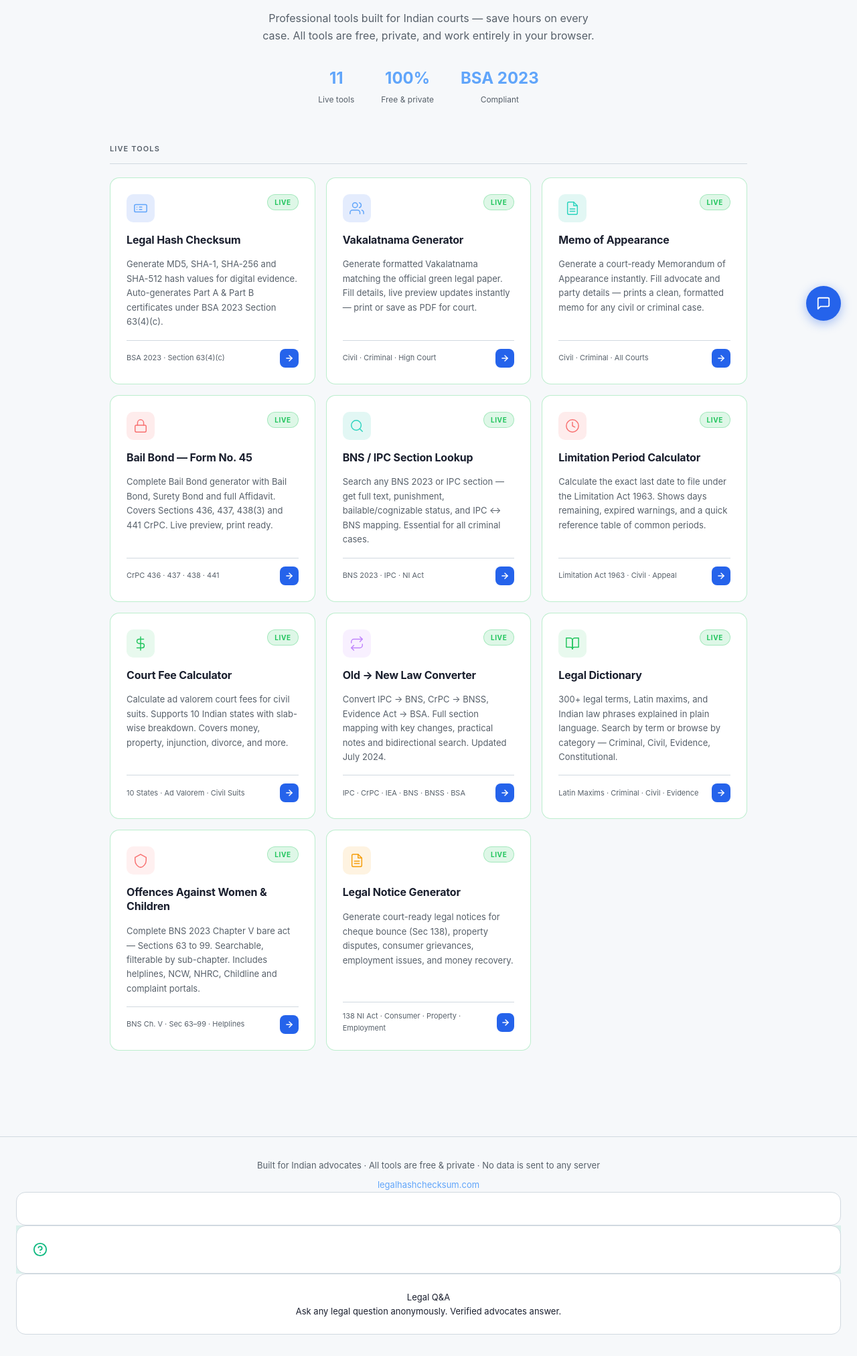
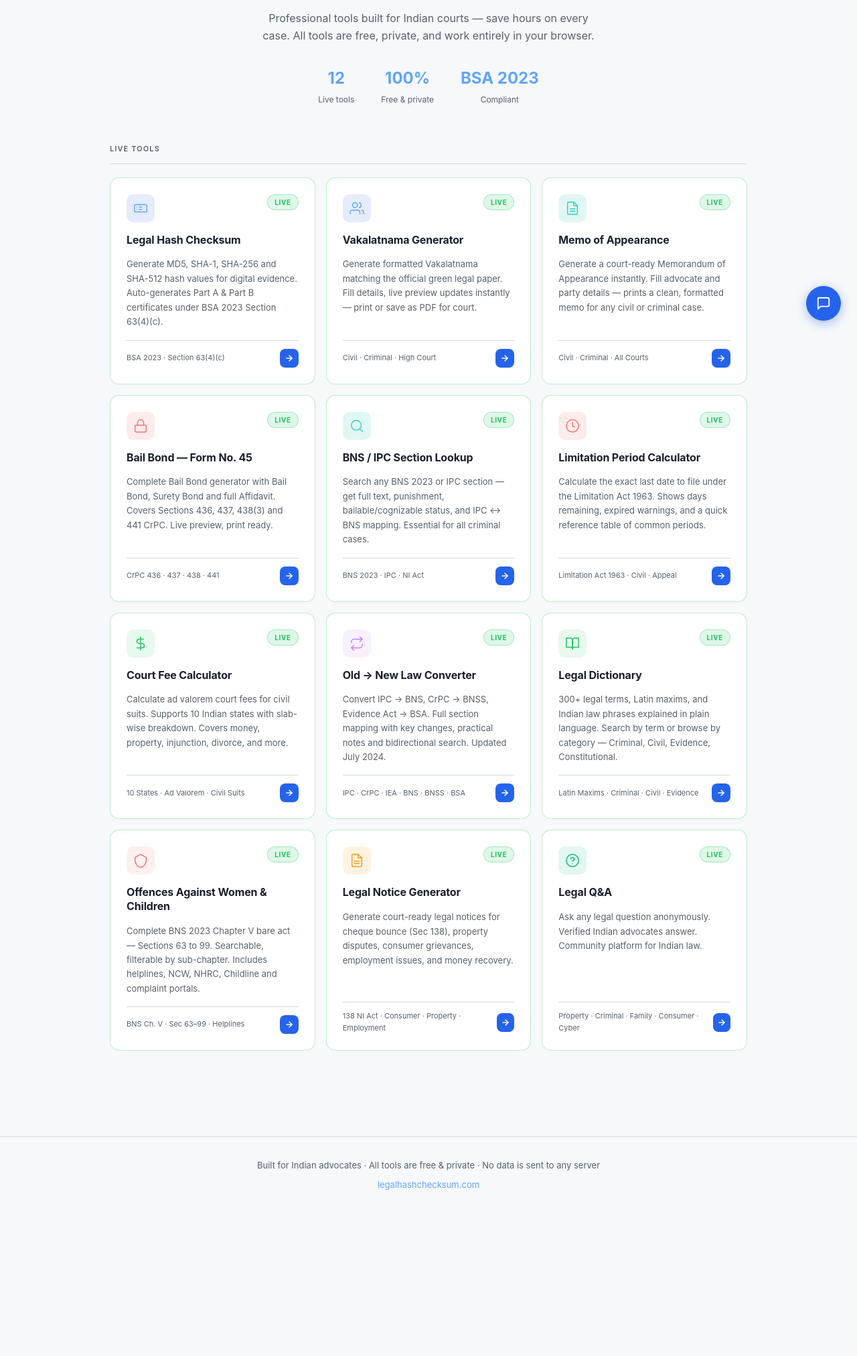
Before and after one commit to Umangmathpalumang/Legal_Hash_Checksum, a FastAPI app: page /tools in a window 1280 px wide. Shown: the part 297-2322 px from the top of the page at 67% size. After the commit the page ends 2074 px from the top, so only its background shows below. Run offline with FastAPI, Linux system fonts and the light colour scheme.

Commit message:
Fix Legal Q&A card in tools grid — proper format, removed broken footer card

```diff
--- a/templates/tools.html
+++ b/templates/tools.html
@@ -120,7 +120,7 @@ footer a{color:var(--accent-light);text-decoration:none}
   <h1>Legal Tools for<br><span>Advocates & Law Firms</span></h1>
   <p>Professional tools built for Indian courts — save hours on every case. All tools are free, private, and work entirely in your browser.</p>
   <div class="hero-stats">
-    <div class="stat"><div class="stat-num">11</div><div class="stat-label">Live tools</div></div>
+    <div class="stat"><div class="stat-num">12</div><div class="stat-label">Live tools</div></div>
     <div class="stat"><div class="stat-num">100%</div><div class="stat-label">Free & private</div></div>
     <div class="stat"><div class="stat-num">BSA 2023</div><div class="stat-label">Compliant</div></div>
   </div>
@@ -309,21 +309,28 @@ footer a{color:var(--accent-light);text-decoration:none}
       </div>
     </a>
 
+    <a href="/legal-qa" class="tool-card live">
+      <div class="card-top">
+        <div class="card-icon" style="background:rgba(16,185,129,.12)">
+          <svg viewBox="0 0 24 24" style="stroke:#10B981;fill:none;stroke-width:1.6;stroke-linecap:round;stroke-linejoin:round"><circle cx="12" cy="12" r="10"/><path d="M9.09 9a3 3 0 0 1 5.83 1c0 2-3 3-3 3"/><line x1="12" y1="17" x2="12.01" y2="17"/></svg>
+        </div>
+        <span class="badge badge-live">Live</span>
+      </div>
+      <div class="card-title">Legal Q&amp;A</div>
+      <div class="card-desc">Ask any legal question anonymously. Verified Indian advocates answer. Community platform for Indian law.</div>
+      <div class="card-footer">
+        <span class="card-tag">Property · Criminal · Family · Consumer · Cyber</span>
+        <div class="card-arrow"><svg viewBox="0 0 24 24"><line x1="5" y1="12" x2="19" y2="12"/><polyline points="12 5 19 12 12 19"/></svg></div>
+      </div>
+    </a>
+
   </div>
 </div>
 
 <footer>
   <p>Built for Indian advocates · All tools are free & private · No data is sent to any server</p>
   <p style="margin-top:8px"><a href="/">legalhashchecksum.com</a>
-      <a href="/legal-qa" class="tool-card">
-        <div class="tool-icon" style="background:rgba(16,185,129,.12);border-color:rgba(16,185,129,.25)">
-          <svg width="22" height="22" viewBox="0 0 24 24" fill="none" stroke="#10B981" stroke-width="2" stroke-linecap="round" stroke-linejoin="round"><circle cx="12" cy="12" r="10"/><path d="M9.09 9a3 3 0 0 1 5.83 1c0 2-3 3-3 3"/><line x1="12" y1="17" x2="12.01" y2="17"/></svg>
-        </div>
-        <div class="tool-info">
-          <div class="tool-name">Legal Q&amp;A</div>
-          <div class="tool-desc">Ask any legal question anonymously. Verified advocates answer.</div>
-        </div>
-      </a></p>
+</p>
 </footer>
 
 <script>
```
